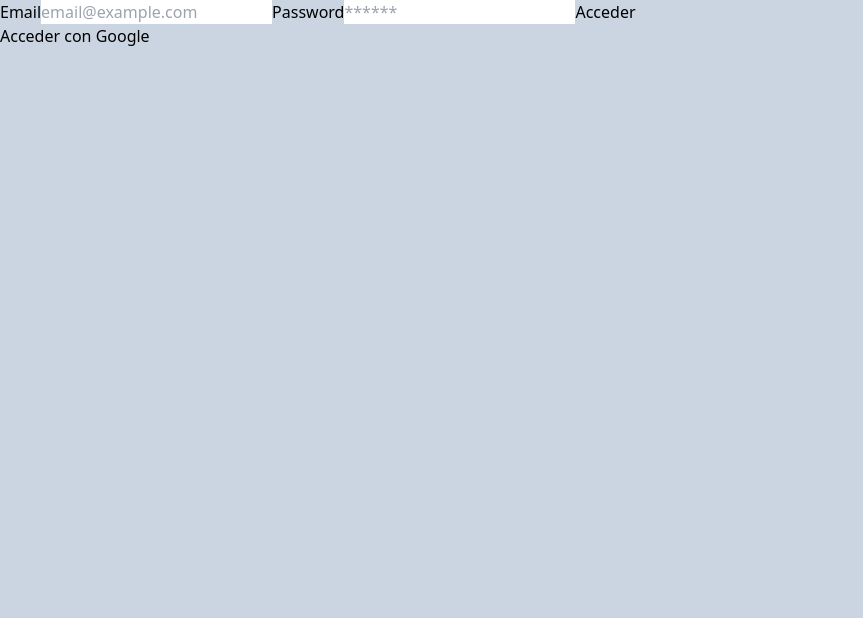
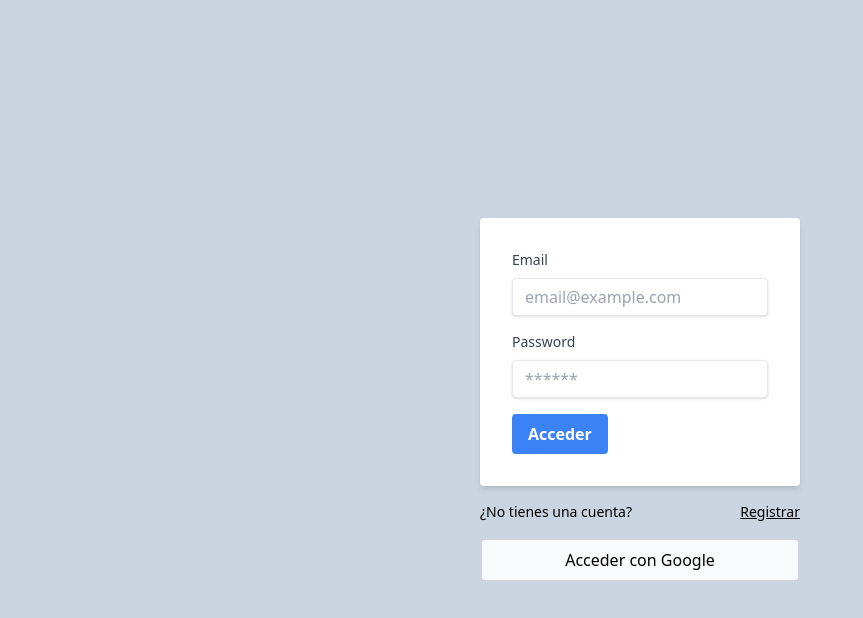
Before and after one commit to GabrielViola95/React-Firebase-auth, a React (Create React App) app: page /login in a window 1280 px wide. Shown: the top 618 px of the page, without its empty margins (0-863 px from the left). Built offline with nearby package versions, Linux system fonts and the light colour scheme; no server answers.

Commit message:
add styles with tailwindcss

```diff
--- a/src/components/Alert.js
+++ b/src/components/Alert.js
@@ -2,8 +2,8 @@ import React from 'react'
 
 export function Alert({message}) {
   return (
-    <div>
-        <span style={{color: "red", fontWeight: "bold"}}>{message}</span>
+    <div className='bg-red-100 border-red-400 text-red-700 px-4 py-3 rounded relative mb-2 text-center'>
+        <span className='sm:inline block'>{message}</span>
     </div>
   )
 }
--- a/src/components/Home.js
+++ b/src/components/Home.js
@@ -18,11 +18,14 @@ const Home = () => {
   }
 
   return (
-    <div>
-        <h1>Home</h1>
+    <div className='w-full max-w-xs m-auto text-black'>
+      <div className="bg-white rounded shadow-md px-8 pt-6 pb-8 mb-4">
+        <h1 className='text-xl mb-4'>Home</h1>
         <p>Hola {user.displayName || user.email} ¿Qué quieres hacer hoy?</p>
 
-        <button onClick={handleLogOut}>Desconectarse</button>
+        <button onClick={handleLogOut} className='bg-slate-200 hover:bg-slate-300 rounded py-2 px-4'>Desconectarse</button>
+
+      </div>
     </div>
   )
 }
--- a/src/components/Login.js
+++ b/src/components/Login.js
@@ -1,5 +1,5 @@
 import React, { useState } from 'react'
-import { useNavigate } from 'react-router-dom';
+import { Link, useNavigate } from 'react-router-dom';
 import { useAuth } from '../context/authContext';
 import { Alert } from './Alert';
 
@@ -42,18 +42,21 @@ const Login = () => {
   };
 
   return (
-    <div>
+    <div className='w-full max-w-xs m-auto'>
       {error && <Alert message={error} />}
-      <form onSubmit={handleSubmit}>
-        <label htmlFor='email'>Email</label>
-        <input onChange={handleChange} type="email" placeholder='email@example.com'name='email'/>
-
-        <label htmlFor='password'>Password</label>
-        <input onChange={handleChange} type="password" placeholder='******' name='password'/>
-
-        <button>Acceder</button>
+      <form onSubmit={handleSubmit} className="bg-white shadow-md rounded px-8 pt-8 pb-8 mb-4">
+        <div className="mb-4">
+        <label htmlFor='email'  className='block text-gray-700 text-sm font-fold mb-2'>Email</label>
+        <input onChange={handleChange} type="email" placeholder='email@example.com'name='email' className='shadow appearance-none border rounded w-full py-2 px-3 text-gray-700 leading-tight focus:outline-none focus:shadow-outline'/>
+        </div>
+        <div className="mb-4">
+        <label htmlFor='password' className='block text-gray-700 text-sm font-fold mb-2'>Password</label>
+        <input onChange={handleChange} type="password" placeholder='******' name='password' className='shadow appearance-none border rounded w-full py-2 px-3 text-gray-700 leading-tight focus:outline-none focus:shadow-outline'/>
+        </div>
+        <button className='bg-blue-500 hover:bg-blue-700 text-white font-bold py-2 px-4 rounded focus:outline-none focus:shadow-outline'>Acceder</button>
     </form>
-        <button onClick={handleGoogleSignin}>Acceder con Google</button>
+    <p className='my-4 text-sm flex justify-between'>¿No tienes una cuenta? <Link to="/register" className='underline'>Registrar</Link></p>
+        <button onClick={handleGoogleSignin} className="bg-slate-50 hover:bg-slate-200 text-black shadow-mb rounded border-2 border-gray-300 py-2 px-4 w-full">Acceder con Google</button>
     </div>
   )
 }
--- a/src/components/Register.js
+++ b/src/components/Register.js
@@ -1,5 +1,5 @@
 import React, { useState } from 'react'
-import { useNavigate } from 'react-router-dom';
+import { Link, useNavigate } from 'react-router-dom';
 import { useAuth } from '../context/authContext';
 import { Alert } from './Alert';
 
@@ -33,17 +33,20 @@ const Register = () => {
   }
 
   return (
-    <div>
+    <div className='w-full max-w-xs m-auto'>
       {error && <Alert message={error} />}
-      <form onSubmit={handleSubmit}>
-        <label htmlFor='email'>Email</label>
-        <input onChange={handleChange} type="email" placeholder='email@example.com'name='email'/>
-
-        <label htmlFor='password'>Password</label>
-        <input onChange={handleChange} type="password" placeholder='******' name='password'/>
-
-        <button>Registrar</button>
+      <form onSubmit={handleSubmit} className="bg-white shadow-md rounded px-8 pt-8 pb-8 mb-4">
+        <div className="mb-4">
+          <label htmlFor='email' className='block text-gray-700 text-sm font-fold mb-2'>Email</label>
+          <input onChange={handleChange} type="email" placeholder='email@example.com'name='email' className='shadow appearance-none border rounded w-full py-2 px-3 text-gray-700 leading-tight focus:outline-none focus:shadow-outline'/>
+        </div>
+        <div className="mb-4">
+        <label htmlFor='password' className='block text-gray-700 text-sm font-fold mb-2'>Password</label>
+        <input onChange={handleChange} type="password" placeholder='******' name='password' className='shadow appearance-none border rounded w-full py-2 px-3 text-gray-700 leading-tight focus:outline-none focus:shadow-outline'/>
+        </div>
+        <button className='bg-blue-500 hover:bg-blue-700 text-white font-bold py-2 px-4 rounded focus:outline-none focus:shadow-outline'>Registrar</button>
     </form>
+        <p className='my-4 text-sm flex justify-between'>¿Ya tienes una cuenta? <Link to="/login" className='underline'>Ingresar</Link></p>
     </div>
   )
 }
```
